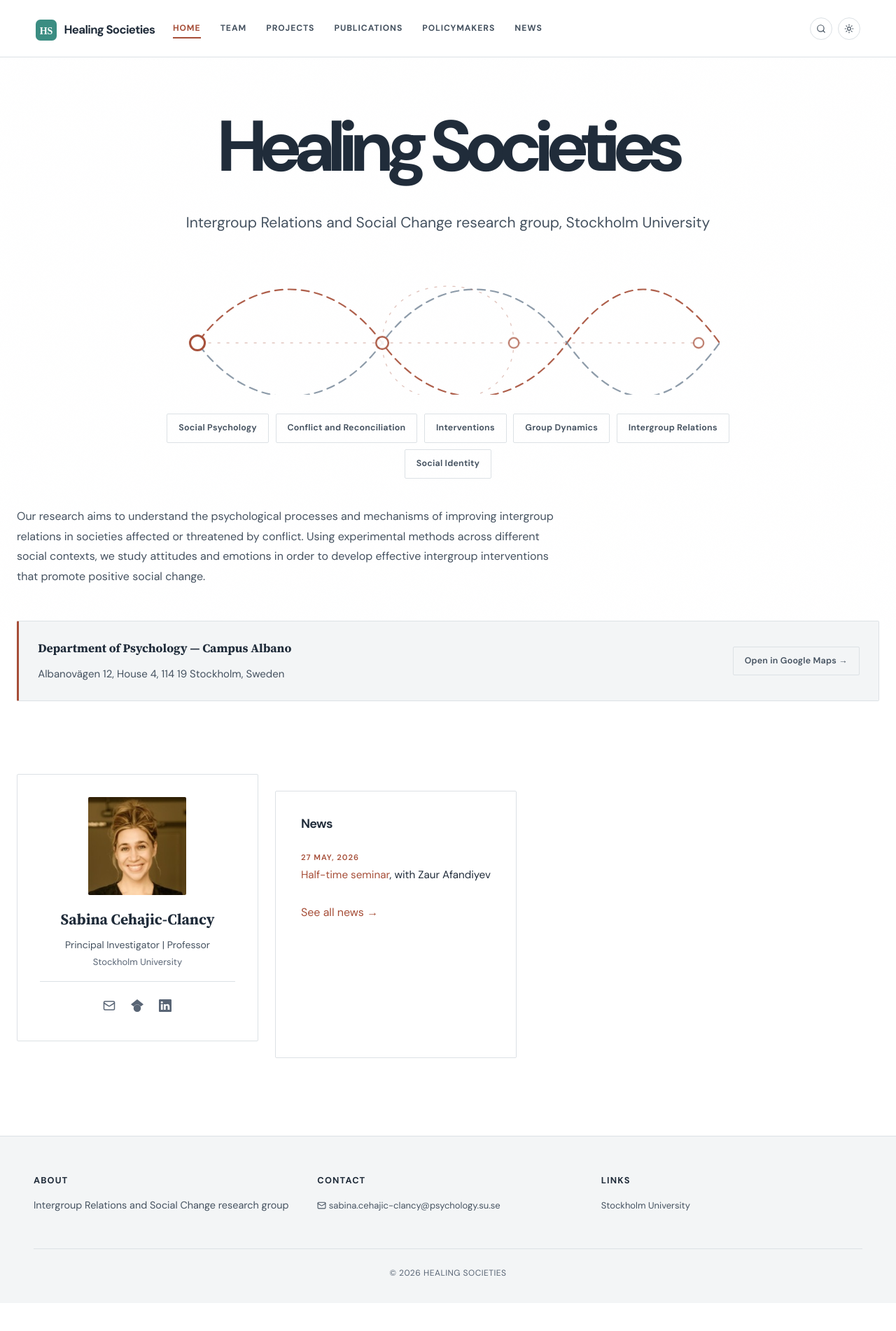
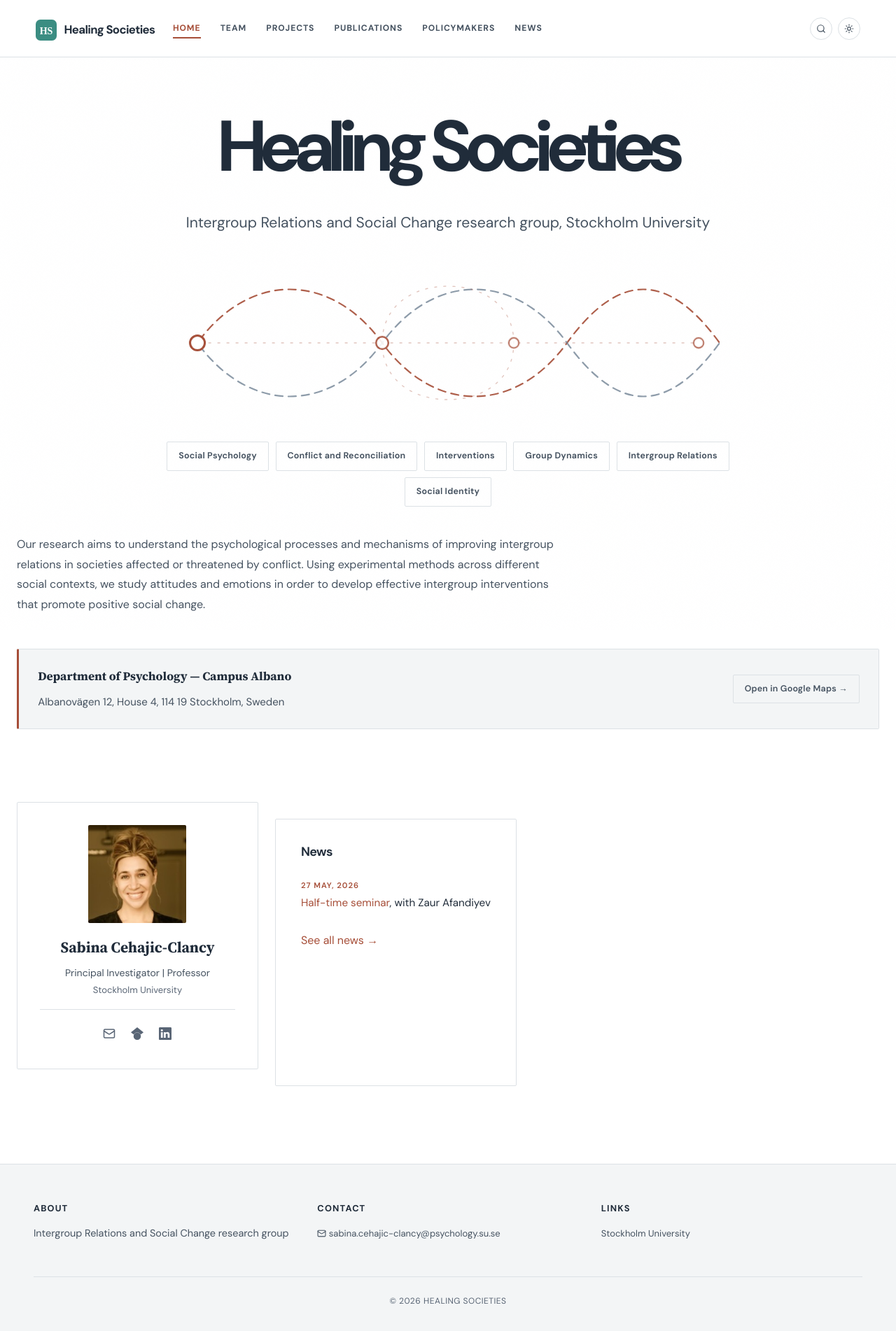
Before and after one commit to yuricipriano02/healingsocieties, a Jekyll site: the page built from _pages/home.md, in a window 1280 px wide. Shown: the whole page at 70% size. Built offline with Jekyll 4.4.1, drawn with Linux system fonts in a browser that asks for light colours; before the commit the page ends 1862 px from its top, so only the background shows below that.

Commit message:
Show full homepage animation without clipping

```diff
--- a/_sass/layouts/_editorial.scss
+++ b/_sass/layouts/_editorial.scss
@@ -440,3 +440,27 @@ td, th { border-color: var(--border-color) !important; }
 @media (prefers-reduced-motion: reduce) {
   .weave-line, .weave-node { animation: none !important; }
 }
+
+
+// Keep the complete homepage illustration visible at every viewport width.
+// Match the SVG's 900:230 viewBox instead of forcing it into a short fixed-height box.
+.hero-animation {
+  width: min(100%, 900px);
+  height: auto;
+  aspect-ratio: 900 / 230;
+  min-height: 0;
+  overflow: visible;
+}
+.hero-weave {
+  width: 100%;
+  height: auto;
+  aspect-ratio: 900 / 230;
+  overflow: visible;
+}
+@media (max-width: 600px) {
+  .hero-animation {
+    height: auto;
+    aspect-ratio: 900 / 230;
+    overflow: visible;
+  }
+}
```
